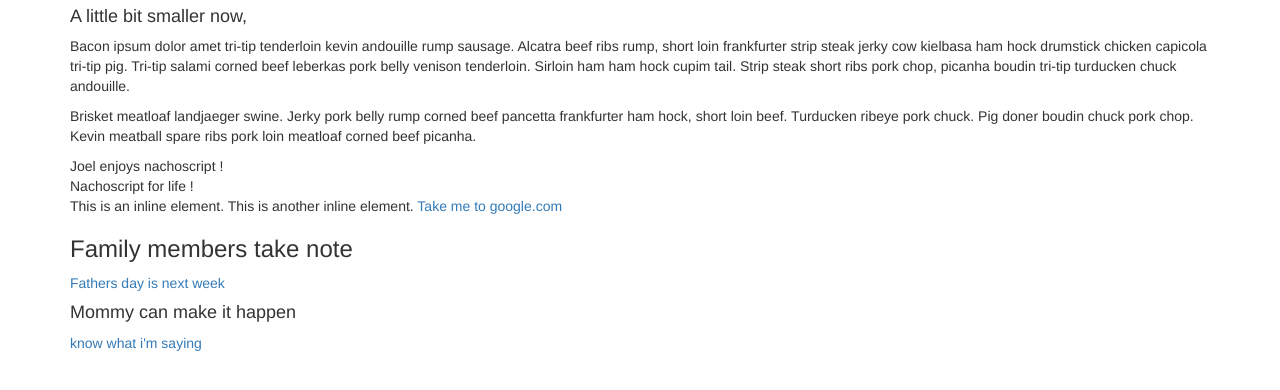
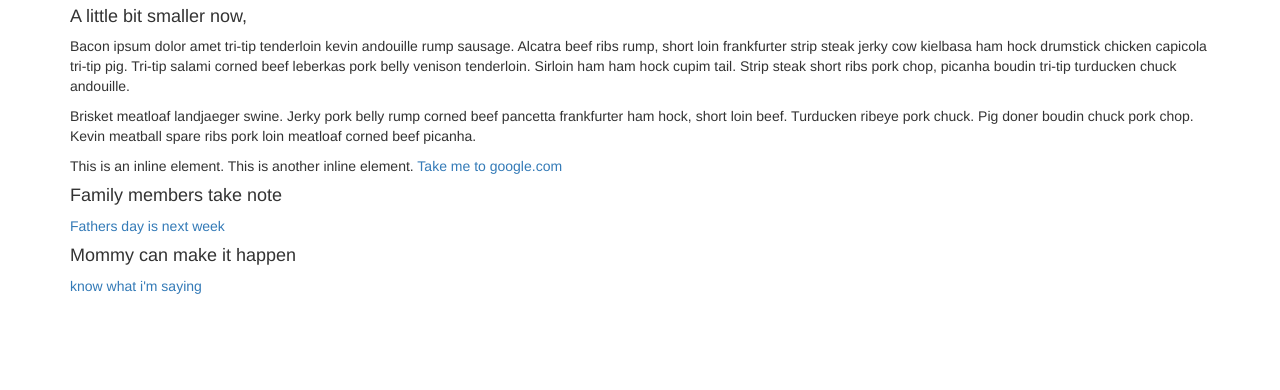
Before and after one commit to chucklapress/go_examples, a plain HTML site: page static-site/static/example.html in a window 1280 px wide. Shown: the part 266-656 px from the top of the page. Drawn offline with nearby package versions, Linux system fonts and the light colour scheme; files that its build step writes are made by us from their sources.

Commit message:
cleaned uo index html

```diff
--- a/static-site/static/example.html
+++ b/static-site/static/example.html
@@ -15,17 +15,17 @@
         <h3>A little bit smaller now.</h3>
         <h4>A little bit smaller now,</h4>
         <p>Bacon ipsum dolor amet tri-tip tenderloin kevin andouille rump sausage. Alcatra beef ribs rump, short loin frankfurter strip steak jerky cow kielbasa ham hock drumstick chicken capicola tri-tip pig. Tri-tip salami corned beef leberkas pork belly venison tenderloin. Sirloin ham ham hock cupim tail. Strip steak short ribs pork chop, picanha boudin tri-tip turducken chuck andouille.</p>
-        <p>Brisket meatloaf landjaeger swine. Jerky pork belly rump corned beef pancetta frankfurter ham hock, short loin beef. Turducken ribeye pork chuck. Pig doner boudin chuck pork chop. Kevin meatball spare ribs pork loin meatloaf corned beef picanha.</p>
-        <div class="clicked">Joel enjoys nachoscript !</div>
-        <div>Nachoscript for life !</div>
+        <p>Brisket meatloaf landjaeger swine. Jerky pork belly rump corned beef pancetta frankfurter ham hock, short loin beef. Turducken ribeye pork chuck. Pig doner boudin chuck pork chop. Kevin meatball spare ribs pork loin meatloaf corned beef picanha.</p
         <span>This is an inline element.</span>
         <span>This is another inline element.</span>
         <a href="http://google.com">Take me to google.com</a>
-        <h3>Family members take note</h3>
+        <h4>Family members take note</h4>
         <a href="http://smokingpipes.com/pipes/new/geiger/moreinfo.cfm?product_id=200909">Fathers day is next week</a>
         <h4>Mommy can make it happen</h4>
         <a href="http://giphy.com/gifs/computer-money-working-2WuHHWbGt3fY4">know what i'm saying</a>
-
+<br>
+<br>
+</div>
 
 </body>
 </html>
```
